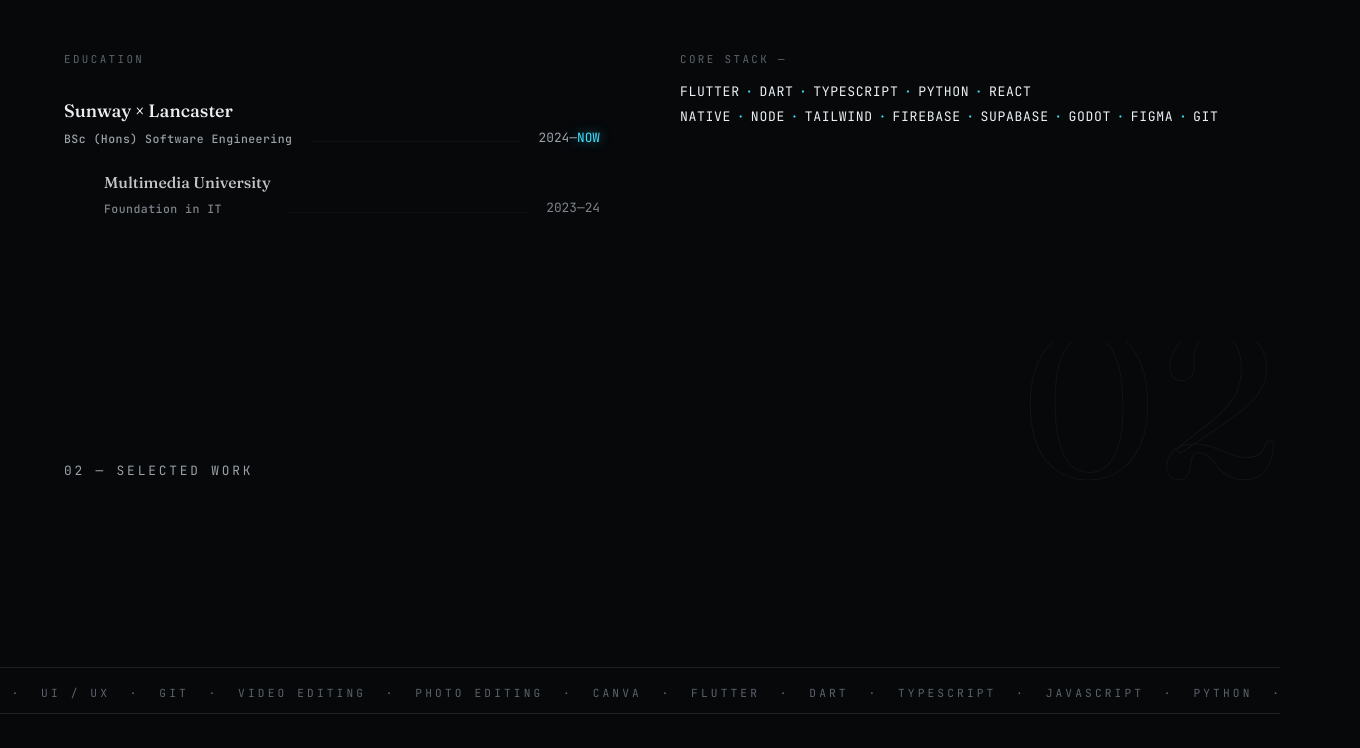
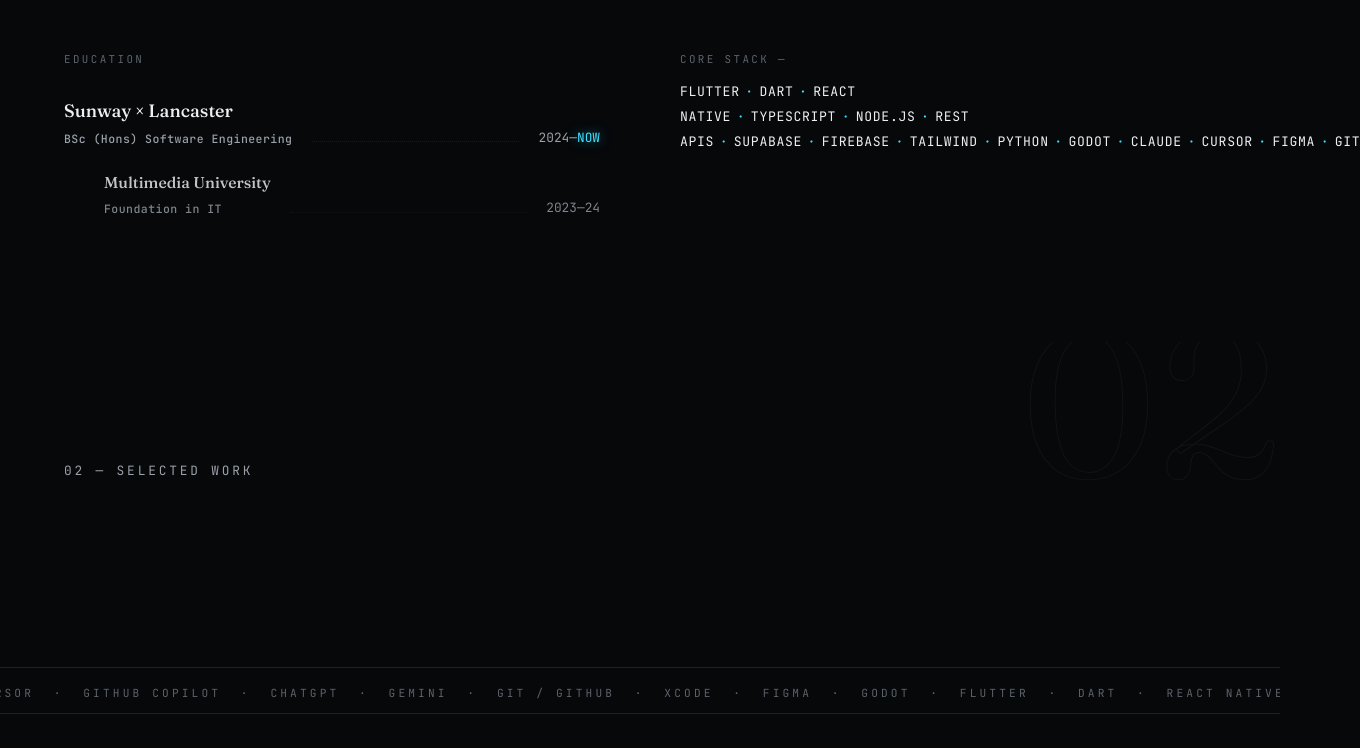
Before and after one commit to yeegz/yeegz.github.io, a plain HTML site: page index.html in a window 1280 px wide. Shown: the part 1532-2280 px from the top of the page, 1360 px wide, since content can reach past the window. Drawn offline with nearby package versions, Linux system fonts and the light colour scheme; animation ran at ten frames a second.

Commit message:
Update skills to new resume; replace resume PDF
- About "Core Stack" now reflects the fuller stack (Flutter, React Native,
  Node.js, REST APIs, Supabase, Firebase) plus AI-assisted tools (Claude, Cursor)
- Skills marquee expanded to the new resume's set incl. backend/databases and
  AI-assisted development (Claude, Cursor, GitHub Copilot, ChatGPT, Gemini)
- Replace Yousof-Selim-Resume.pdf with the updated resume

Co-Authored-By: Claude Opus 4.8 <noreply@anthropic.com>

```diff
--- a/index.html
+++ b/index.html
@@ -100,7 +100,7 @@
         </div>
         <div class="skills-credit" data-reveal>
           <div class="sh">CORE STACK —</div>
-          <div class="list">FLUTTER<span class="d">·</span>DART<span class="d">·</span>TYPESCRIPT<span class="d">·</span>PYTHON<span class="d">·</span>REACT NATIVE<span class="d">·</span>NODE<span class="d">·</span>TAILWIND<span class="d">·</span>FIREBASE<span class="d">·</span>SUPABASE<span class="d">·</span>GODOT<span class="d">·</span>FIGMA<span class="d">·</span>GIT</div>
+          <div class="list">FLUTTER<span class="d">·</span>DART<span class="d">·</span>REACT NATIVE<span class="d">·</span>TYPESCRIPT<span class="d">·</span>NODE.JS<span class="d">·</span>REST APIS<span class="d">·</span>SUPABASE<span class="d">·</span>FIREBASE<span class="d">·</span>TAILWIND<span class="d">·</span>PYTHON<span class="d">·</span>GODOT<span class="d">·</span>CLAUDE<span class="d">·</span>CURSOR<span class="d">·</span>FIGMA<span class="d">·</span>GIT</div>
         </div>
       </div>
     </div>
--- a/script.js
+++ b/script.js
@@ -12,7 +12,7 @@
   try{ console.log('%c ysf.slm ','background:#3DE1FF;color:#06141A;font-weight:bold;padding:2px 4px');
        console.log('%c~∿∿∿  signal acquired — peek at the source, it\'s hand-wired.','color:#3DE1FF'); }catch(e){}
 
-  const SKILLS=['FLUTTER','DART','TYPESCRIPT','JAVASCRIPT','PYTHON','REACT NATIVE','NODE','TAILWIND','FIREBASE','SUPABASE','GODOT','GDSCRIPT','FIGMA','UI / UX','GIT','VIDEO EDITING','PHOTO EDITING','CANVA'];
+  const SKILLS=['FLUTTER','DART','REACT NATIVE','TYPESCRIPT','JAVASCRIPT','PYTHON','HTML / CSS','GDSCRIPT','NODE.JS','REST APIS','SUPABASE','FIREBASE','POSTGRESQL','SQL / NOSQL','TAILWIND','CLAUDE','CURSOR','GITHUB COPILOT','CHATGPT','GEMINI','GIT / GITHUB','XCODE','FIGMA','GODOT'];
   const tt=SKILLS.join(' &nbsp;·&nbsp; ')+' &nbsp;·&nbsp; ';
   const t1=D.getElementById('tear1'), t2=D.getElementById('tear2');
   if(t1) t1.innerHTML=(tt).repeat(6); if(t2) t2.innerHTML=(tt).repeat(6);
```
Also changed, not shown: 1 other file.
